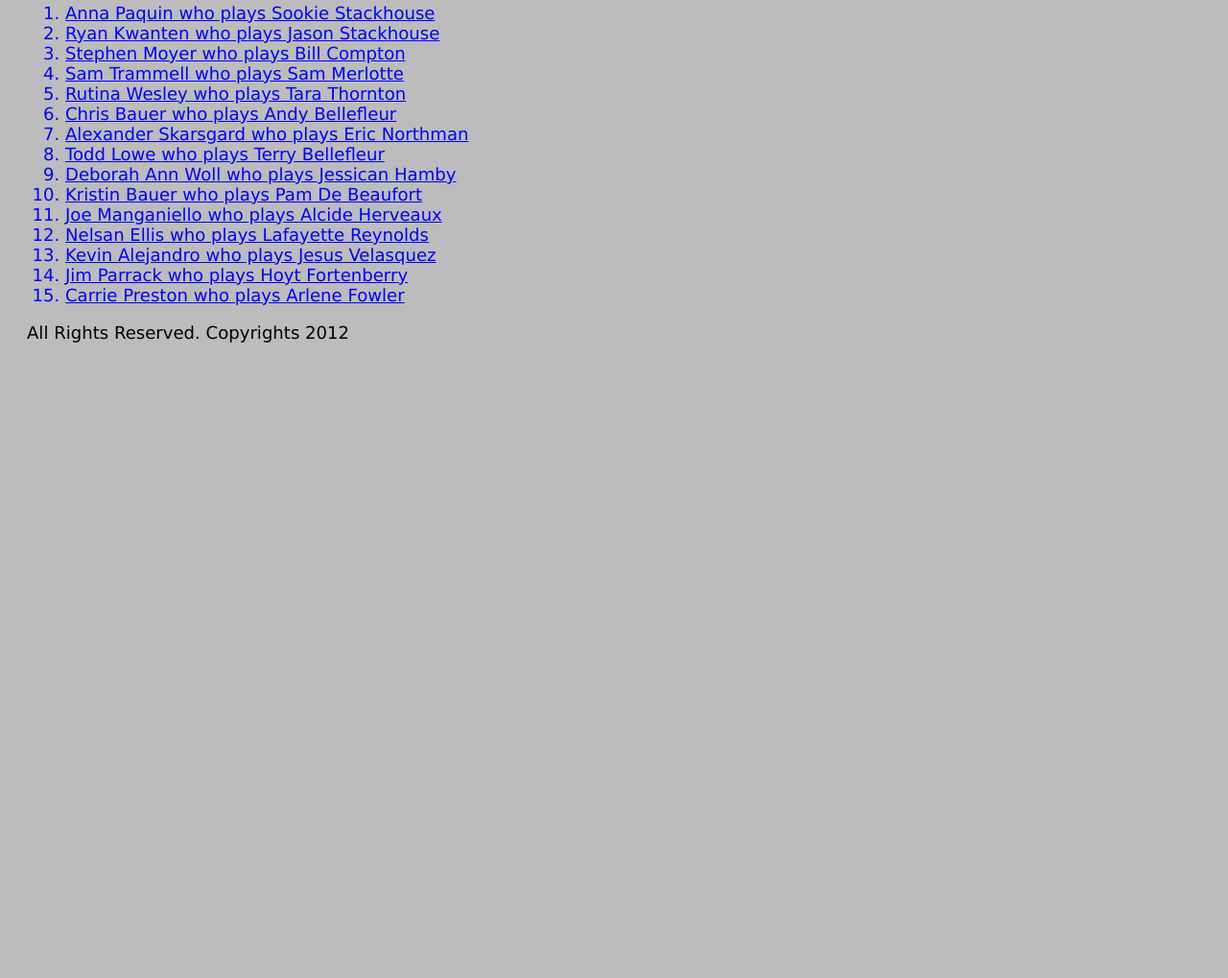
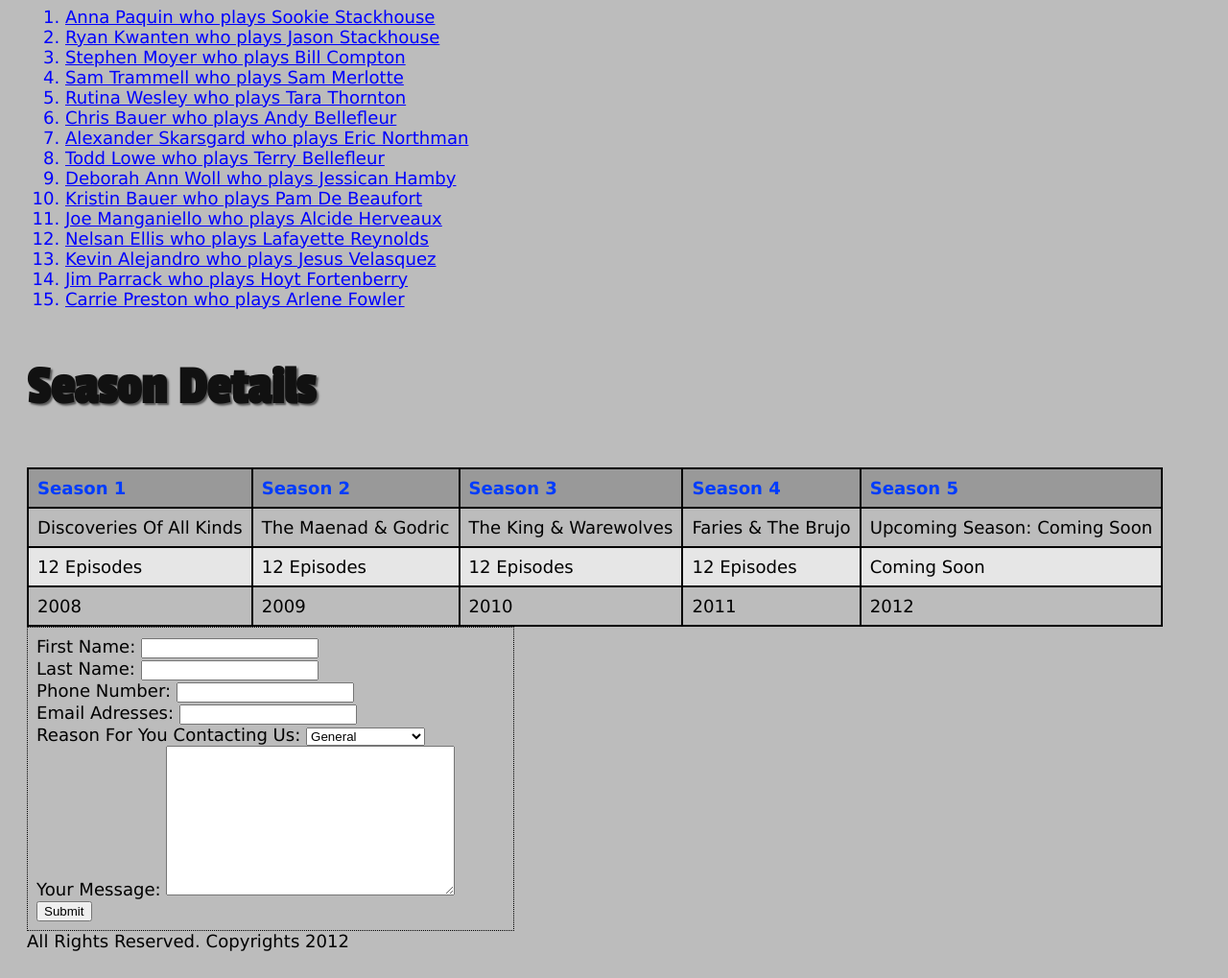
Before and after one commit to TwistedDistrict/trueblood, a plain HTML site: page index.html in a window 1280 px wide. Shown: the part 1722-2741 px from the top of the page at 96% size. Before the commit the page ends 2107 px from the top, so only its background shows below. Drawn offline with Linux system fonts and the light colour scheme.

Commit message:
Commiting files week 4

```diff
--- a/css/main.css
+++ b/css/main.css
@@ -13,16 +13,12 @@ section {
 	width: 63.15789474%; /*600px*/
 	border: 1px solid #777;
 	margin: 20px auto;
-	padding: 20px 20px 20px 20px;
+	padding: .8em;
 }
 
 a:link{
 	color: #006cff;
 	text-align: center;
-}
-
-a:visted{
-	color: #ff0000;
 }
 
 a:hover{
@@ -46,6 +42,7 @@ nav li {
 img {
 	border: 1px dashed #000;
 	float: left;
+	padding 1.0em;
 }
 
 .endfloat {
@@ -59,12 +56,12 @@ p {
 	text-indent: 20px;
 }
 
-h1,h2,h3 {
+h1,h2,h3,h4 {
 	font-family: "Passion One", impact, cursive, tahoma, verdana;
 	font-weight: bold;
 	font-size: 3.125em;
-	line-height: 10px;
-	color: #000;
+	line-height: 15px;
+	color: #111;
 	text-shadow: 2px 2px 2px #555;
 }
 
@@ -99,6 +96,36 @@ div {
 	-khtml-column-count: 3;
 }
 
+table {
+	border-collapse: collapse;
+}
+
+td {
+	border:2px solid #000;
+	padding: 0.5em;
+}
+
+th {
+	border: 2px solid #000;
+	text-align: left;
+	background-color: #999;
+	color: #003cff;
+	padding: 0.5em;
+}
+
+.odd {
+	background-color: #e6e6e6;
+}
+
+form {
+	border: 1px dotted #000;
+	width: 27em;
+	padding: 0.5em;
+}
+
+
+
+
 /*Tablet Portrait size to standard 960 [devices & browsers]*/
 @media screen and (min-width: 768px) and (max-width: 959px){
 	body {background-color: #e6e6e6}
--- a/index.html
+++ b/index.html
@@ -67,6 +67,77 @@
 		<li>Jim Parrack who plays Hoyt Fortenberry</li>
 		<li>Carrie Preston who plays Arlene Fowler</li>
 	</ol>
+	<h4>Season Details</h4>
+	<table summer="About Each Season">
+		<tr>
+			<th>Season 1</th>
+			<th>Season 2</th>
+			<th>Season 3</th>
+			<th>Season 4</th>
+			<th>Season 5</th>
+		</tr>
+		<tr>
+			<td>Discoveries Of All Kinds</td>
+			<td>The Maenad & Godric</td>
+			<td>The King & Warewolves</td>
+			<td>Faries & The Brujo</td>
+			<td>Upcoming Season: Coming Soon</td>
+		</tr>
+			<tr class="odd">
+			<td>12 Episodes</td>
+			<td>12 Episodes</td>
+			<td>12 Episodes</td>
+			<td>12 Episodes</td>
+			<td>Coming Soon</td>
+		</tr>
+			<tr>
+			<td>2008</td>
+			<td>2009</td>
+			<td>2010</td>
+			<td>2011</td>
+			<td>2012</td>
+		</tr>
+	</table>
+
+		<form method="get" action="mailto:laydeetwisted@fullsail.edu">
+		<div>
+			<label for="name_first">First Name:</label>
+			<input type="text" name="name_first" id="name_first"/>
+		</div>
+
+		<div>
+			<label for="name_last">Last Name:</label>
+			<input type="text" name="name_last" id="name_last"/>
+		</div>
+
+		<div>
+			<label for="phone">Phone Number:</label>
+			<input type="text" name="phone" id="phone"/>
+		</div>
+
+		<div>
+			<label for="email">Email Adresses:</label>
+			<input type="text" name="email" id="email"/>
+		</div>
+
+		<div>
+		<label for="regarding">Reason For You Contacting Us:</label>
+		<select name="regarding" id="regarding">
+			<option>General</option>
+			<option>Site Errors</option>
+			<option>Suggestions</option>
+			<option>Questions</option>
+			<option>Remove Account</option>
+			<option>Other</option>
+		</select>
+	</div>
+
+		<div>
+			<label for="your_message">Your Message:</label>
+			<textarea name="your_message" rows="10" cols="35"></textarea>
+			<input type="submit"/>
+		</div>
+	</form>
 
 <footer>All Rights Reserved. Copyrights 2012</footer>
 		</body>
```
